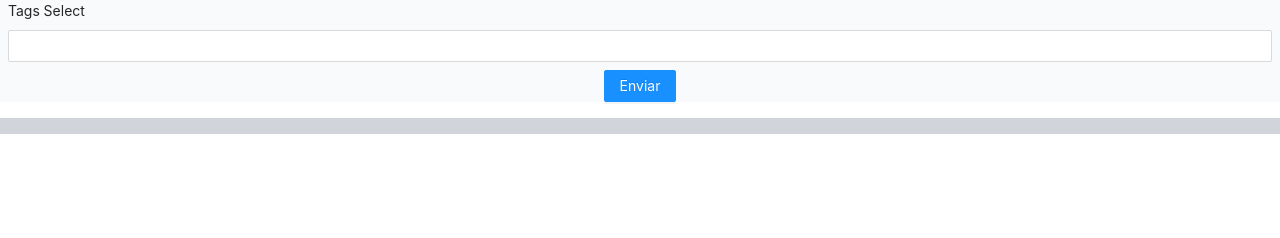
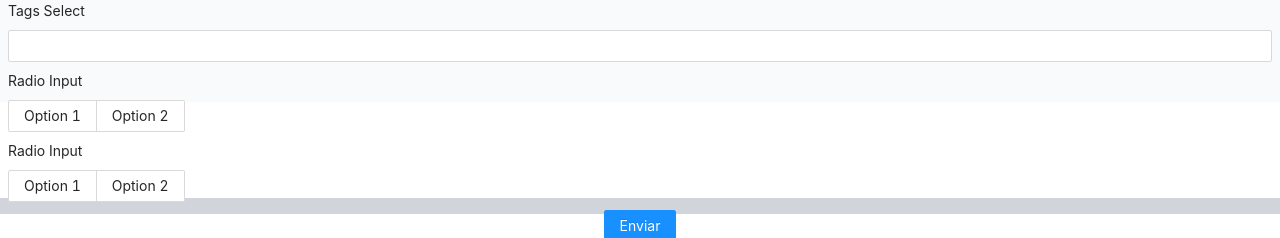
Before and after one commit to yangricardo/nextjs-tailwind-reacthook-form-ant-design-template, a Next.js app: page /implementation-references/react-hook-form in a window 1280 px wide. Shown: the part 698-936 px from the top of the page. Before the commit the page ends 832 px from the top, so only its background shows below. Built offline with nearby package versions, Linux system fonts and the light colour scheme; no server answers.

Commit message:
radio input implementation

```diff
--- /dev/null
+++ b/src/components/forms/radio-input.tsx
@@ -0,0 +1,52 @@
+import { Radio } from 'antd';
+import { RadioGroupButtonStyle } from 'antd/lib/radio';
+import { Controller, FieldValues, useFormContext } from 'react-hook-form';
+import { IGenericInputProps } from '.';
+import { Label } from './label';
+
+export interface IRadioOption {
+  label: string;
+  value: any;
+  disabled?: boolean;
+}
+
+export interface IRadioInputProps<TFieldValues extends FieldValues>
+  extends IGenericInputProps<TFieldValues> {
+  options: IRadioOption[];
+  disabled?: boolean;
+  buttonStyle?: RadioGroupButtonStyle;
+  direction?: 'horizontal' | 'vertical';
+}
+
+export const RadioInput = <TFieldValues extends FieldValues>({
+  name,
+  label,
+  options,
+  disabled,
+  buttonStyle,
+}: IRadioInputProps<TFieldValues>) => {
+  const { control } = useFormContext();
+
+  return (
+    <Controller
+      name={name}
+      control={control}
+      render={({ field: { onChange, value } }) => (
+        <Label label={label}>
+          <Radio.Group
+            onChange={onChange}
+            value={value}
+            disabled={disabled}
+            buttonStyle={buttonStyle}
+          >
+            {options.map(option => (
+              <Radio.Button value={option.value} disabled={disabled}>
+                {option.label}
+              </Radio.Button>
+            ))}
+          </Radio.Group>
+        </Label>
+      )}
+    />
+  );
+};
--- a/src/pages/implementation-references/react-hook-form.tsx
+++ b/src/pages/implementation-references/react-hook-form.tsx
@@ -7,6 +7,7 @@ import { FileDropzone } from '@/components/forms/file-dropzone';
 import { FileWithPath } from 'file-selector';
 import { PasswordInput } from '@/components/forms/password-input';
 import { SelectInput } from '@/components/forms/select-input';
+import { RadioInput } from '@/components/forms/radio-input';
 interface ISampleForm {
   text: string;
   password: string;
@@ -14,6 +15,7 @@ interface ISampleForm {
   simpleSelect: string;
   multipleSelect: string[];
   tagsSelect: string[];
+  radioInput: string;
 }
 
 const ReactHookFormPage: NextPage = () => {
@@ -121,6 +123,36 @@ const ReactHookFormPage: NextPage = () => {
             },
           ]}
         />
+        <RadioInput<ISampleForm>
+          label="Radio Input"
+          name="radioInput"
+          buttonStyle="solid"
+          options={[
+            {
+              label: 'Option 1',
+              value: 'option 1',
+            },
+            {
+              label: 'Option 2',
+              value: 'option 2',
+            },
+          ]}
+        />
+        <RadioInput<ISampleForm>
+          label="Radio Input"
+          name="radioInput"
+          buttonStyle="outline"
+          options={[
+            {
+              label: 'Option 1',
+              value: 'option 1',
+            },
+            {
+              label: 'Option 2',
+              value: 'option 2',
+            },
+          ]}
+        />
         <Button type="primary" htmlType="submit">
           Enviar
         </Button>
```
Also changed, not shown: 1 other file (tests, documents, lock files or other folders).
